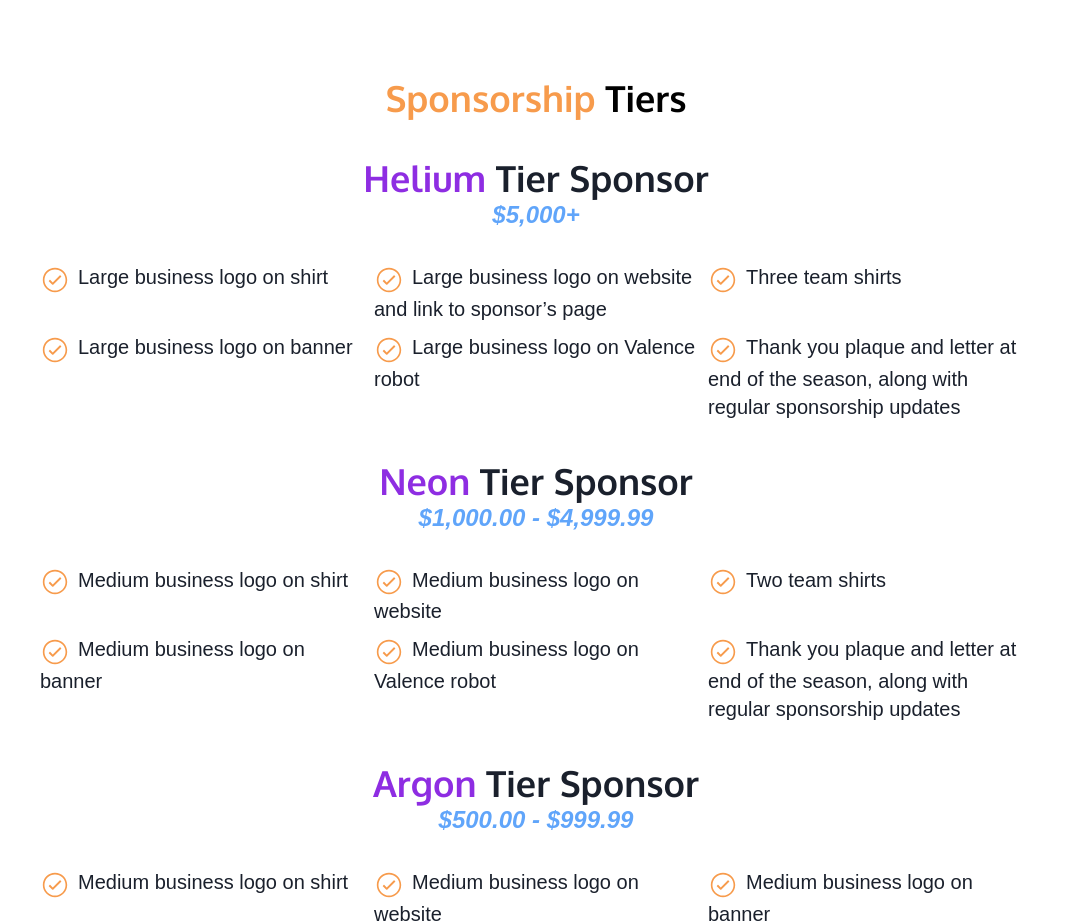
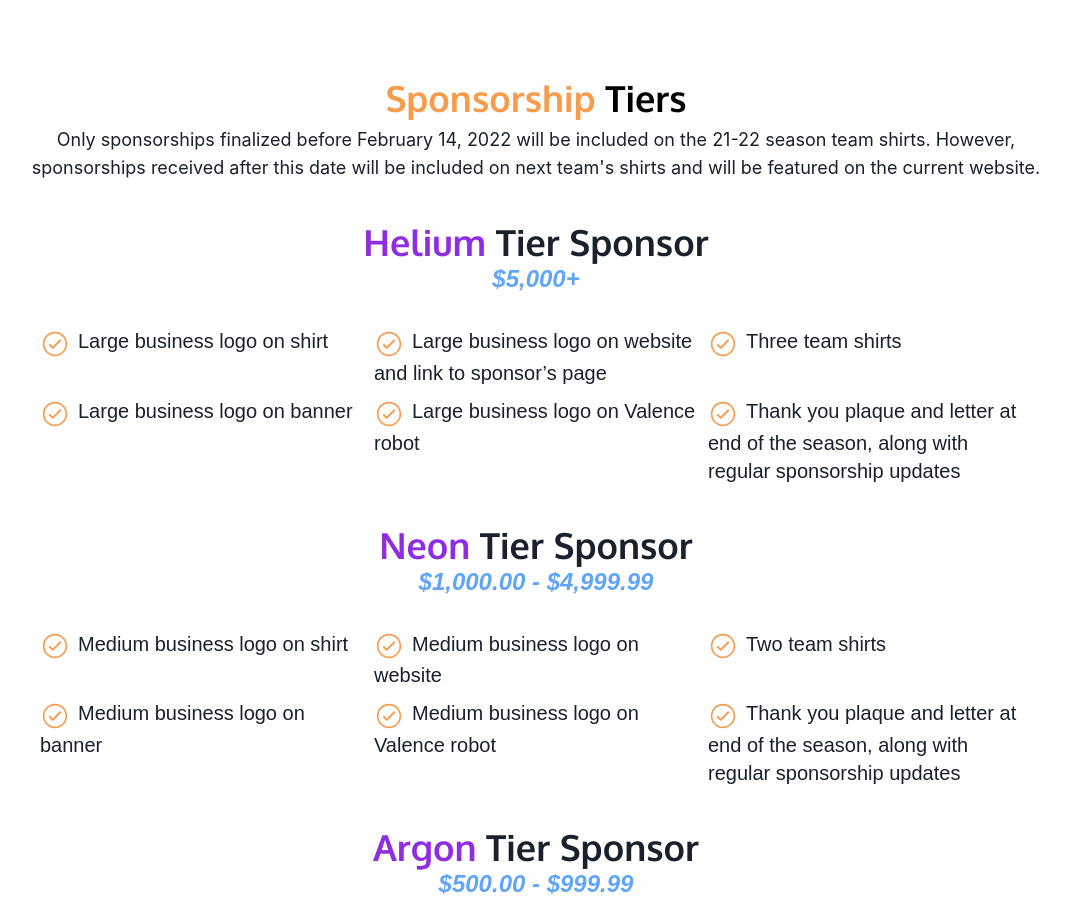
Before and after one commit to ValenceRobotics/Website, a React (Create React App) app: page /sponsor in a window 1280 px wide. Shown: the part 782-1705 px from the top of the page, without its empty margins (104-1173 px from the left). Built offline with nearby package versions, Linux system fonts and the light colour scheme; a web font is replaced by a local one.

Commit message:
update sponsorship text'

```diff
--- a/src/components/Sponsor/Sponsor.js
+++ b/src/components/Sponsor/Sponsor.js
@@ -25,6 +25,7 @@ function Sponsor() {
                 <Interested />
                 <div className="mt-20" />
                 <h1 className="text-4xl font-bold text-center text-light-orange font-heading">Sponsorship <span className="text-black">Tiers</span></h1>
+                <p className='text-center text-lg mt-2 max-w-5xl mx-auto '>Only sponsorships finalized before February 14, 2022 will be included on the 21-22 season team shirts. However, sponsorships received after this date will be included on next team's shirts and will be featured on the current website.</p>
                 <Tier />
 
 
```
